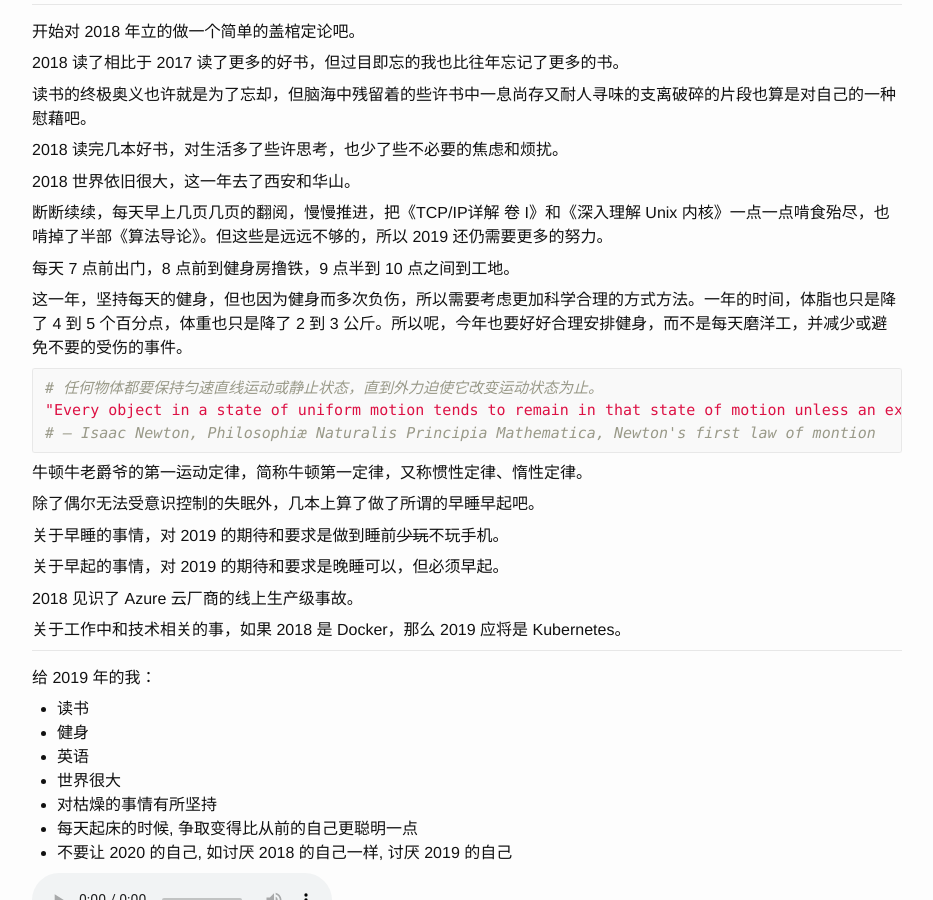
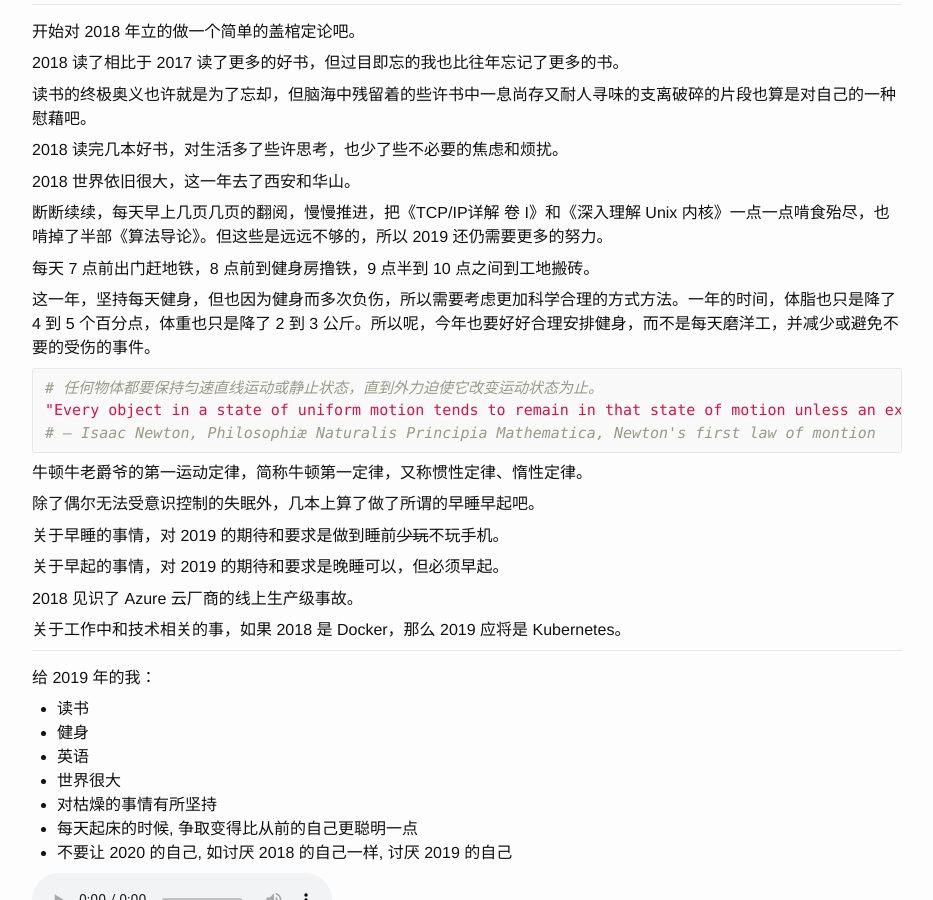
Before and after one commit to ousiax/ousiax.github.io, a Jekyll site: the page built from _journalctl/2018-12-31-annual-summary-2018.md, in a window 1280 px wide and 900 px high, scrolled down 3333 px. Shown: the whole window, without its empty margins (173-1106 px from the left). Built offline with Jekyll 4.4.1, drawn with Linux system fonts in a browser that asks for light colours.

Commit message:
Update 2018-12-31-annual-summary-2018.md

````diff
--- a/_journalctl/2018-12-31-annual-summary-2018.md
+++ b/_journalctl/2018-12-31-annual-summary-2018.md
@@ -168,9 +168,9 @@ Your browser does not support the audio element.
 
 断断续续，每天早上几页几页的翻阅，慢慢推进，把《TCP/IP详解 卷 I》和《深入理解 Unix 内核》一点一点啃食殆尽，也啃掉了半部《算法导论》。但这些是远远不够的，所以 2019 还仍需要更多的努力。
 
-每天 7 点前出门，8 点前到健身房撸铁，9 点半到 10 点之间到工地。
+每天 7 点前出门赶地铁，8 点前到健身房撸铁，9 点半到 10 点之间到工地搬砖。
 
-这一年，坚持每天的健身，但也因为健身而多次负伤，所以需要考虑更加科学合理的方式方法。一年的时间，体脂也只是降了 4 到 5 个百分点，体重也只是降了 2 到 3 公斤。所以呢，今年也要好好合理安排健身，而不是每天磨洋工，并减少或避免不要的受伤的事件。
+这一年，坚持每天健身，但也因为健身而多次负伤，所以需要考虑更加科学合理的方式方法。一年的时间，体脂也只是降了 4 到 5 个百分点，体重也只是降了 2 到 3 公斤。所以呢，今年也要好好合理安排健身，而不是每天磨洋工，并减少或避免不要的受伤的事件。
 
 ```py
 # 任何物体都要保持匀速直线运动或静止状态，直到外力迫使它改变运动状态为止。
````
